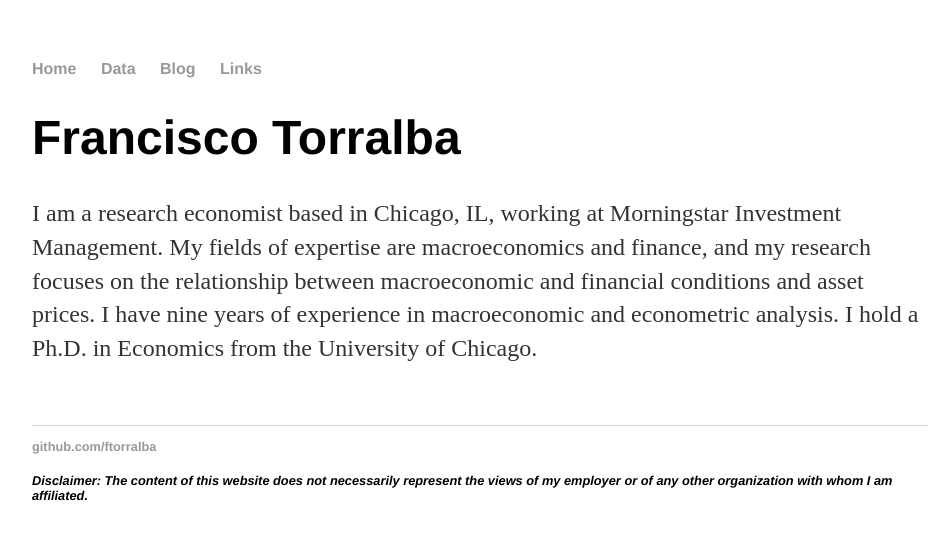
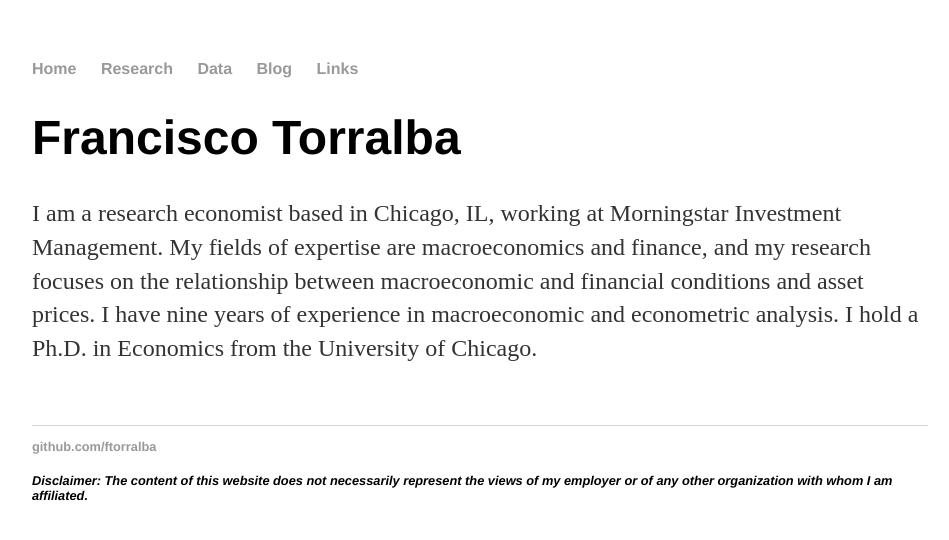
Before and after one commit to ftorralba/ftorralba.github.io, a Jekyll site: the page built from index.html, in a window 1280 px wide. Shown: the top 540 px of the page, without its empty margins (160-1109 px from the left). Built offline with Jekyll 4.4.1, drawn with Linux system fonts in a browser that asks for light colours.

Commit message:
adding link to Research page

```diff
--- a/_layouts/default.html
+++ b/_layouts/default.html
@@ -9,6 +9,7 @@
 			<nav>
 	    		<ul>
 	        		<li><a href="/">Home</a></li>
+				<li><a href="/">Research</a></li>
 		        	<!-- <li><a href="/cv">CV</a></li> -->
 	        		<li><a href="/data">Data</a></li>
                                 <li><a href="/blog">Blog</a></li>
```
